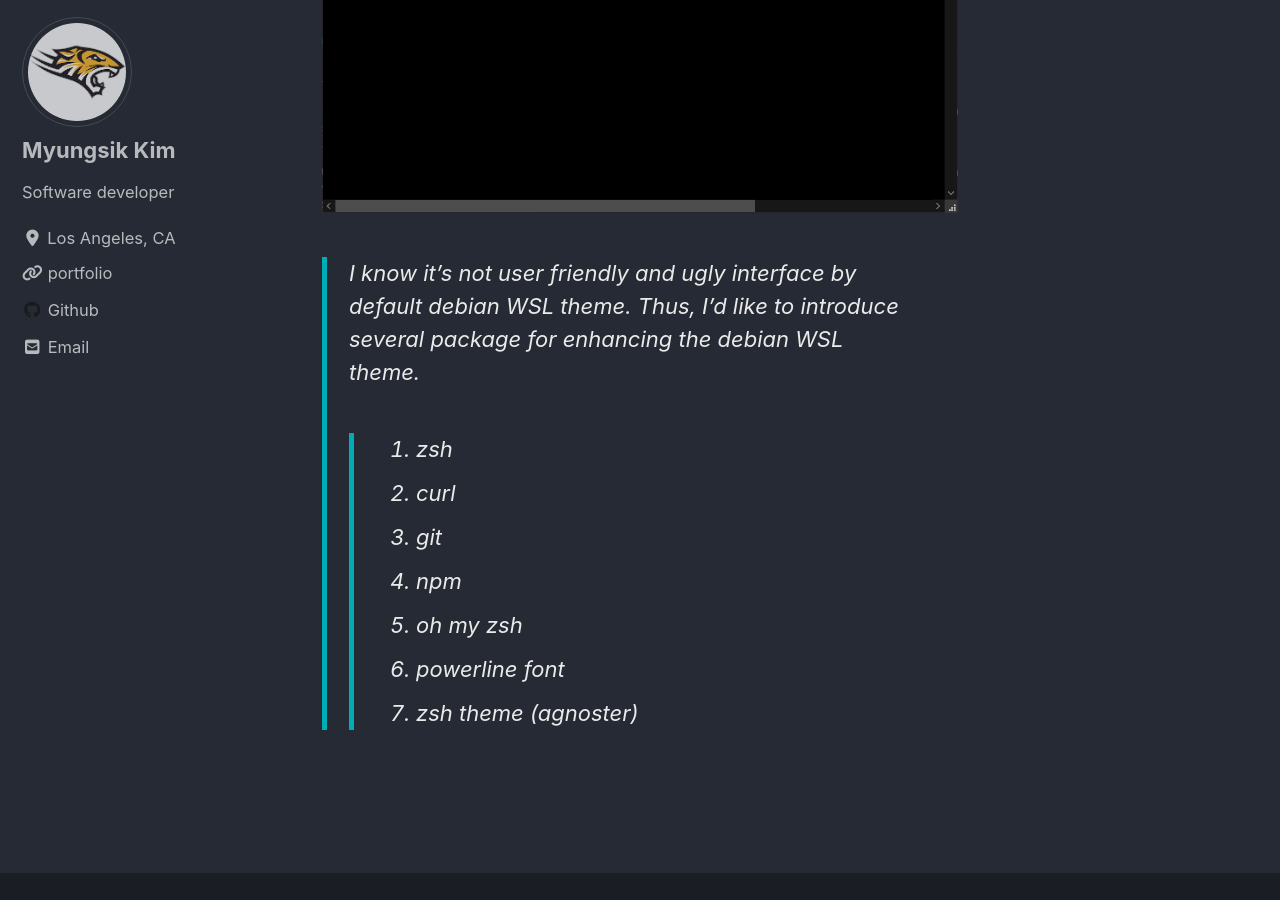
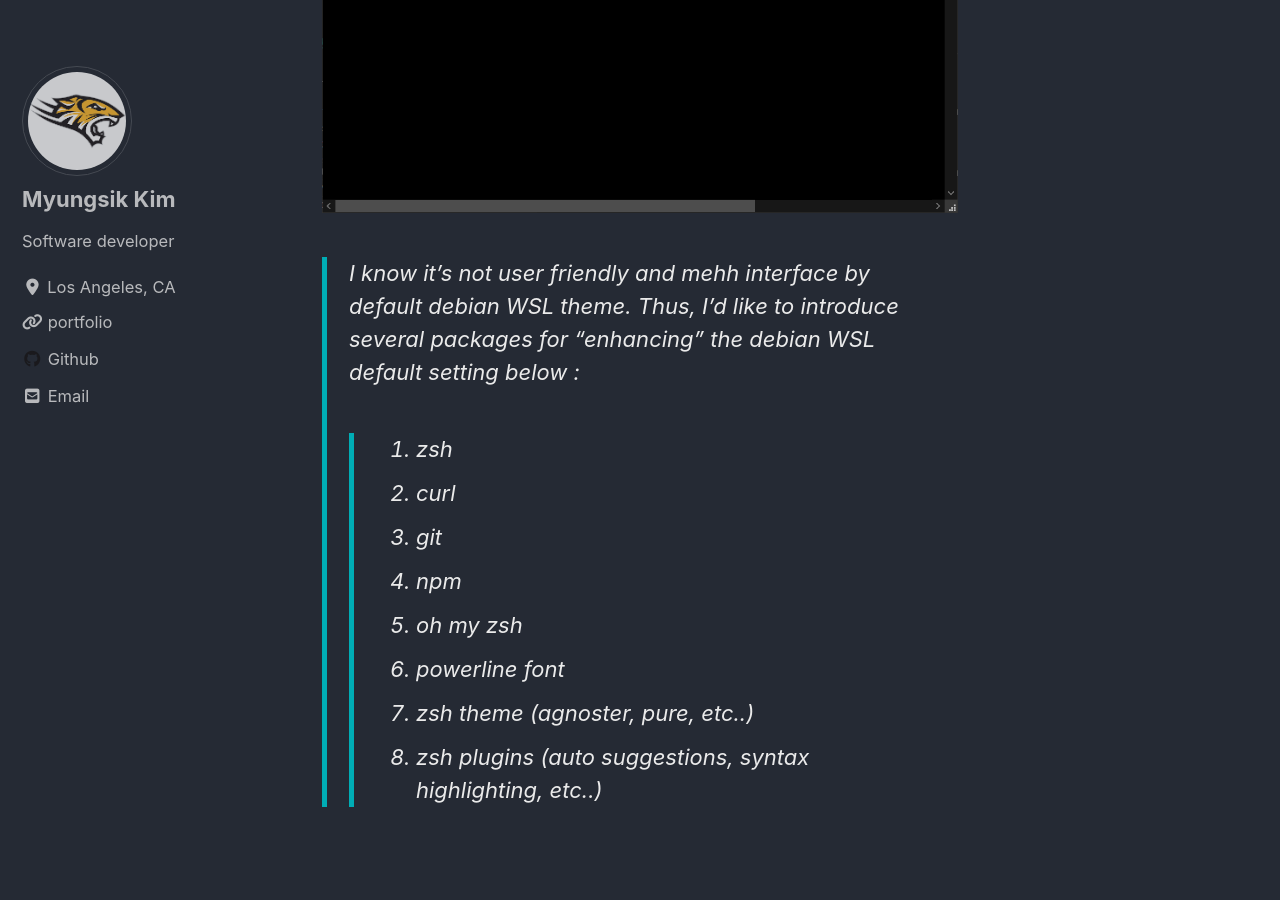
Before and after one commit to jcsmnd/jcsmnd.github.io_inactive, a Jekyll site: the page built from _posts/2020-06-25-Windows-Subsystems-for-Linux(WSL1).md, in a window 1280 px wide and 900 px high, scrolled down 2850 px. Built offline with Jekyll 4.4.1, drawn with Linux system fonts in a browser that asks for light colours; cached includes are drawn as plain includes; nearby versions of some CDN libraries.

Commit message:
update post draft

```diff
--- a/_posts/2020-06-25-Windows-Subsystems-for-Linux(WSL1).md
+++ b/_posts/2020-06-25-Windows-Subsystems-for-Linux(WSL1).md
@@ -32,14 +32,15 @@ defaults:
 
 ![Microsoft Store](/assets/images/posts/2020-06-25/04.png)
 
-> I know it's not user friendly and ugly interface by default debian WSL theme.
-> Thus, I'd like to introduce several package for enhancing the debian WSL theme.
+> I know it's not user friendly and mehh interface by default debian WSL theme.
+> Thus, I'd like to introduce several packages for "enhancing" the debian WSL default setting below :
 >> 1. zsh
 >> 2. curl
 >> 3. git
 >> 4. npm
 >> 5. oh my zsh
 >> 6. powerline font
->> 7. zsh theme (agnoster)
+>> 7. zsh theme (agnoster, pure, etc..)
+>> 8. zsh plugins (auto suggestions, syntax highlighting, etc..)
 
 <!--- Author: Myungsik Kim -->
```
